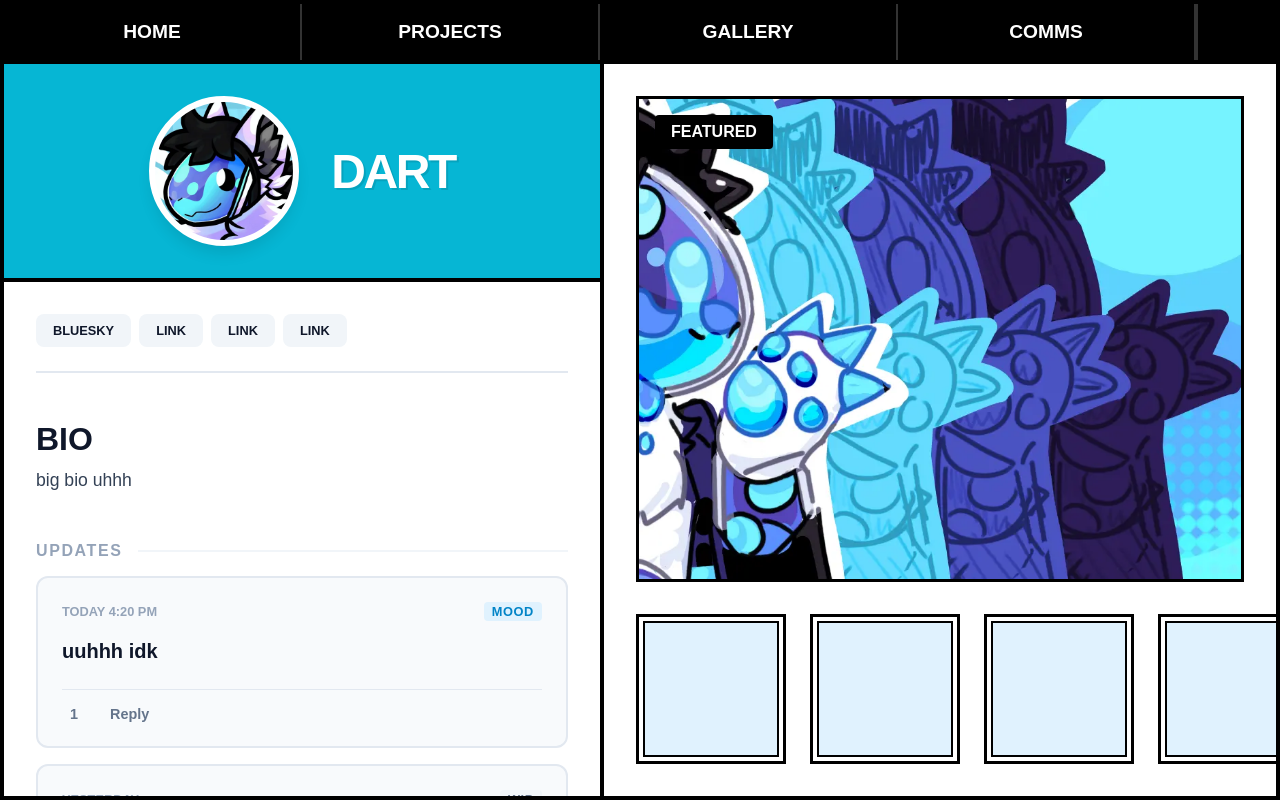
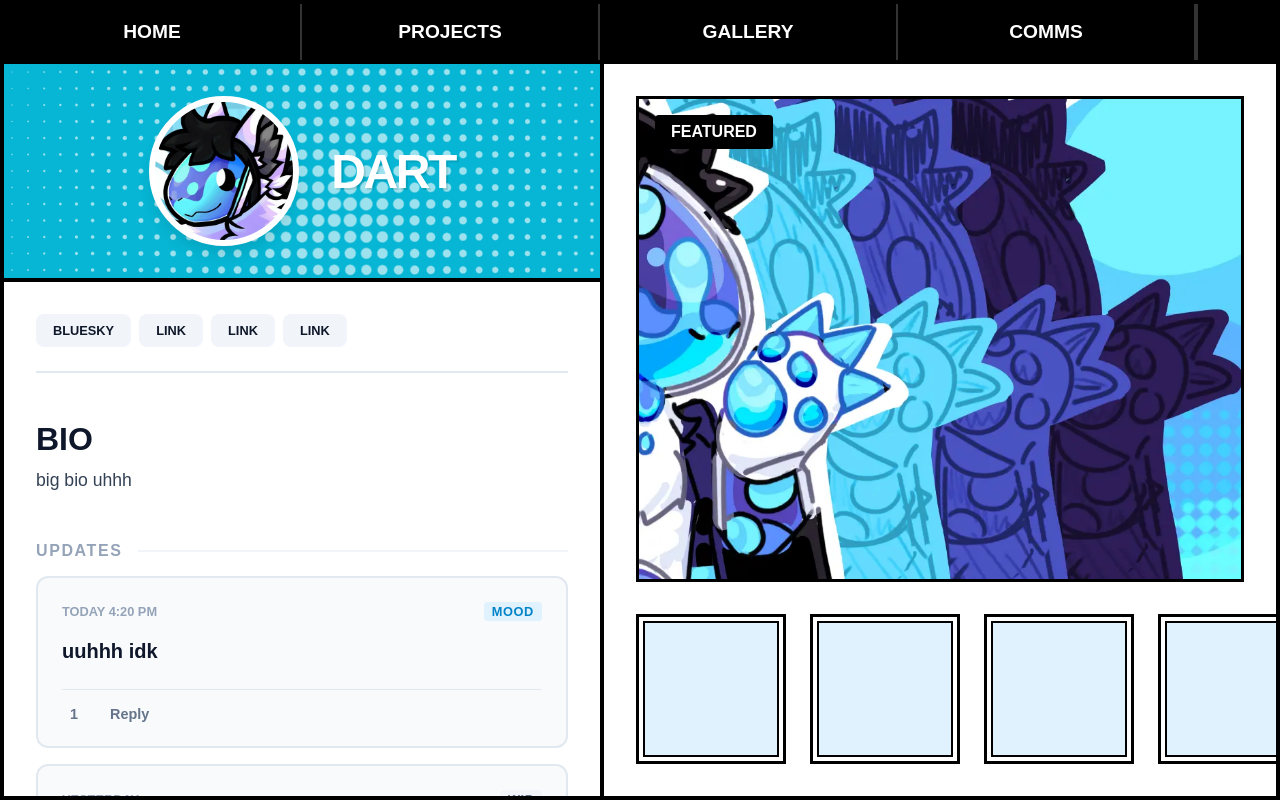
Before and after one commit to baconlover209/Website, a Vue app: page / in a window 1280 px wide. Built offline with nearby package versions, Linux system fonts and the light colour scheme; the HTML template or start-up script is replaced by a standard one.

Commit message:
fixed pfp looping and added halftone background animation thingy

```diff
--- a/src/App.vue
+++ b/src/App.vue
@@ -12,6 +12,21 @@ const GallerySection = defineAsyncComponent(() =>
 );
 
 const navLinks = ["Home", "Projects", "Gallery", "Comms"];
+
+import { onMounted, onUnmounted } from 'vue';
+
+function updateMouse(e) {
+  document.documentElement.style.setProperty('--mx', `${e.clientX}px`);
+  document.documentElement.style.setProperty('--my', `${e.clientY}px`);
+}
+
+onMounted(() => {
+  window.addEventListener('mousemove', updateMouse);
+});
+
+onUnmounted(() => {
+  window.removeEventListener('mousemove', updateMouse);
+});
 </script>
 
 <template>
@@ -58,6 +73,51 @@ body {
   font-family: "Outfit", sans-serif;
   overflow: hidden;
 }
+
+@property --x {
+  syntax: '<length-percentage>';
+  initial-value: 50vw;
+  inherits: true;
+}
+
+@property --y {
+  syntax: '<length-percentage>';
+  initial-value: 50vh;
+  inherits: true;
+}
+
+@property --mx {
+  syntax: '<length-percentage>';
+  initial-value: 50vw;
+  inherits: true;
+}
+
+@property --my {
+  syntax: '<length-percentage>';
+  initial-value: 50vh;
+  inherits: true;
+}
+
+@property --ix {
+  syntax: '<length-percentage>';
+  initial-value: 50%;
+  inherits: true;
+}
+
+@property --iy {
+  syntax: '<length-percentage>';
+  initial-value: 50%;
+  inherits: true;
+}
+
+@keyframes drift {
+  0% { --ix: 20%; --iy: 20%; }
+  30% { --ix: 80%; --iy: 20%; }
+  60% { --ix: 50%; --iy: 80%; }
+  100% { --ix: 20%; --iy: 20%; }
+}
+
+
 
 .app-layout {
   display: flex;
@@ -128,8 +188,44 @@ body {
 
 .sidebar-header {
   background: #06b6d4;
+  transition: .35s cubic-bezier(.1,0,.5,1.5);
+  transition-property: --x, --y;
   padding: 2rem;
   border-bottom: 4px solid black;
+  position: relative;
+  overflow: hidden;
+
+  animation: drift 10s infinite ease-in-out;
+  --x: var(--ix);
+  --y: var(--iy);
+}
+
+.sidebar-header:hover {
+  --x: var(--mx);
+  --y: var(--my);
+}
+
+.sidebar-header::before {
+  content: "";
+  position: absolute;
+  inset: 0;
+  z-index: 0;
+  pointer-events: none;
+
+  --pattern: radial-gradient(closest-side, #777, #fff) 0/ 1em 1em space;
+  --map: radial-gradient(circle farthest-corner at var(--x) var(--y), #888, #fff);
+
+  background: var(--pattern), var(--map);
+  background-blend-mode: multiply;
+
+  mix-blend-mode: screen;
+  filter: contrast(16) invert(1);
+  opacity: 0.6;
+}
+
+.sidebar-header > * {
+  position: relative;
+  z-index: 1;
 }
 
 .sidebar-body {
```
Also changed, not shown: src/assets/pfp.webp.
